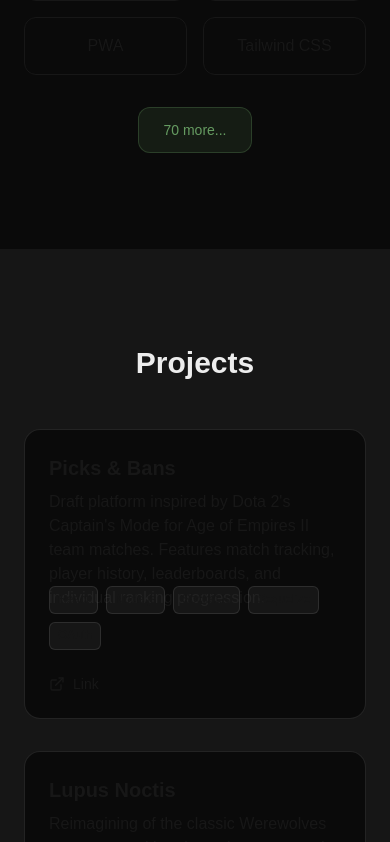
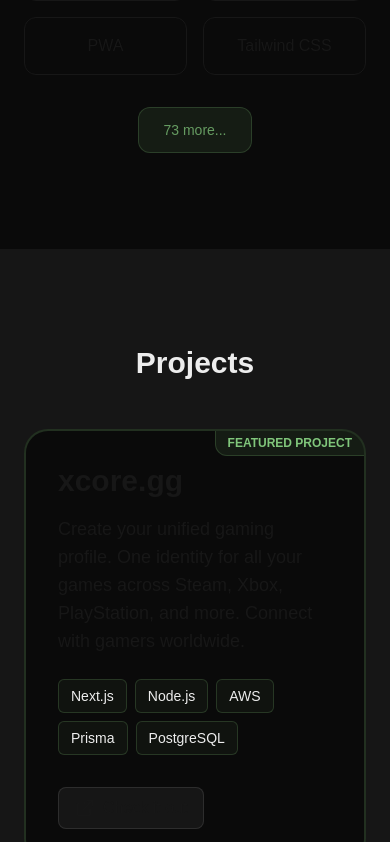
Before and after one commit to sercinci/ercoledev, a Next.js app: page / in a window 390 px wide. Shown: the part 4802-5644 px from the top of the page. Built offline with nearby package versions, Linux system fonts and the light colour scheme.

Commit message:
update project + bump deps

```diff
--- a/src/components/Portfolio.tsx
+++ b/src/components/Portfolio.tsx
@@ -4,6 +4,13 @@ import { motion } from "framer-motion";
 import { ExternalLink, Github } from "lucide-react";
 
 const projects = [
+  {
+    title: "xcore.gg",
+    description:
+      "Create your unified gaming profile. One identity for all your games across Steam, Xbox, PlayStation, and more. Connect with gamers worldwide.",
+    tags: ["Next.js", "Node.js", "AWS", "Prisma", "PostgreSQL"],
+    link: "https://xcore.gg",
+  },
   {
     title: "Picks & Bans",
     description:
@@ -48,37 +55,87 @@ const projects = [
 ];
 
 export const Portfolio = () => {
+  const [featuredProject, ...otherProjects] = projects;
+
   return (
     <section id="projects" className="py-24 bg-white/5">
       <div className="container mx-auto px-6">
         <h2 className="text-3xl md:text-4xl font-bold mb-12 text-center">Projects</h2>
+
+        {/* Featured Project */}
+        <motion.div
+          initial={{ opacity: 0, y: 20 }}
+          whileInView={{ opacity: 1, y: 0 }}
+          viewport={{ once: true }}
+          className="mb-12"
+        >
+          <div className="group relative flex flex-col md:flex-row p-8 rounded-3xl bg-background border-2 border-primary/20 hover:border-primary/50 transition-all hover:shadow-2xl hover:shadow-primary/10 overflow-hidden">
+            <div className="absolute top-0 right-0 bg-primary/10 text-primary text-xs font-bold px-3 py-1 rounded-bl-xl border-l border-b border-primary/20">
+              FEATURED PROJECT
+            </div>
+
+            <div className="flex-1 flex flex-col z-10">
+              <h3 className="text-3xl md:text-4xl font-bold mb-4 group-hover:text-primary transition-colors">
+                {featuredProject.title}
+              </h3>
+              <p className="text-lg text-muted-foreground mb-6 max-w-2xl flex-grow">
+                {featuredProject.description}
+              </p>
+
+              <div className="flex flex-wrap gap-2 mb-8">
+                {featuredProject.tags.map(tag => (
+                  <span
+                    key={tag}
+                    className="text-sm px-3 py-1.5 rounded-md bg-primary/5 border border-primary/20 text-foreground whitespace-nowrap"
+                  >
+                    {tag}
+                  </span>
+                ))}
+              </div>
+
+              <div className="flex gap-6 mt-auto">
+                {featuredProject.link && (
+                  <a
+                    href={featuredProject.link}
+                    target="_blank"
+                    className="flex items-center gap-2 text-base font-medium hover:text-primary transition-colors bg-white/5 px-4 py-2 rounded-lg border border-white/10 hover:bg-white/10"
+                  >
+                    <ExternalLink size={20} /> Check it out
+                  </a>
+                )}
+              </div>
+            </div>
+          </div>
+        </motion.div>
+
+        {/* Other Projects Grid */}
         <div className="grid md:grid-cols-2 lg:grid-cols-3 gap-8">
-          {projects.map((project, index) => (
+          {otherProjects.map((project, index) => (
             <motion.div
               key={index}
               initial={{ opacity: 0, y: 20 }}
               whileInView={{ opacity: 1, y: 0 }}
               viewport={{ once: true }}
               transition={{ delay: index * 0.1 }}
-              className="group p-6 rounded-2xl bg-background border border-white/10 hover:border-primary/50 transition-all hover:shadow-lg hover:shadow-primary/5"
+              className="group flex flex-col p-6 rounded-2xl bg-background border border-white/10 hover:border-primary/50 transition-all hover:shadow-lg hover:shadow-primary/5 h-full"
             >
               <h3 className="text-xl font-bold mb-2 group-hover:text-primary transition-colors">
                 {project.title}
               </h3>
-              <p className="text-muted-foreground mb-4 h-20">{project.description}</p>
+              <p className="text-muted-foreground mb-4 flex-grow">{project.description}</p>
 
-              <div className="flex flex-wrap gap-2 mb-6 h-16">
+              <div className="flex flex-wrap gap-2 mb-6">
                 {project.tags.map(tag => (
                   <span
                     key={tag}
-                    className="text-xs px-2 py-1 rounded-md bg-white/5 border border-white/10"
+                    className="text-xs px-2 py-1 rounded-md bg-white/5 border border-white/10 whitespace-nowrap"
                   >
                     {tag}
                   </span>
                 ))}
               </div>
 
-              <div className="flex gap-4">
+              <div className="flex gap-4 mt-auto">
                 {project.link && (
                   <a
                     href={project.link}
--- a/src/components/Skills.tsx
+++ b/src/components/Skills.tsx
@@ -34,6 +34,8 @@ const skills = [
 
   // Backend
   "NestJS",
+  "Express.js",
+  "Hapi.js",
   "REST APIs",
   "GraphQL",
   "Socket.io",
@@ -97,6 +99,7 @@ const skills = [
   "React Testing Library",
   "Cypress",
   "Playwright",
+  "ESLint",
   "GIT",
   "Python",
   "Prettier",
```
Also changed, not shown: package.json (+8 -8 lines), 1 other file (tests, documents, lock files or other folders).
